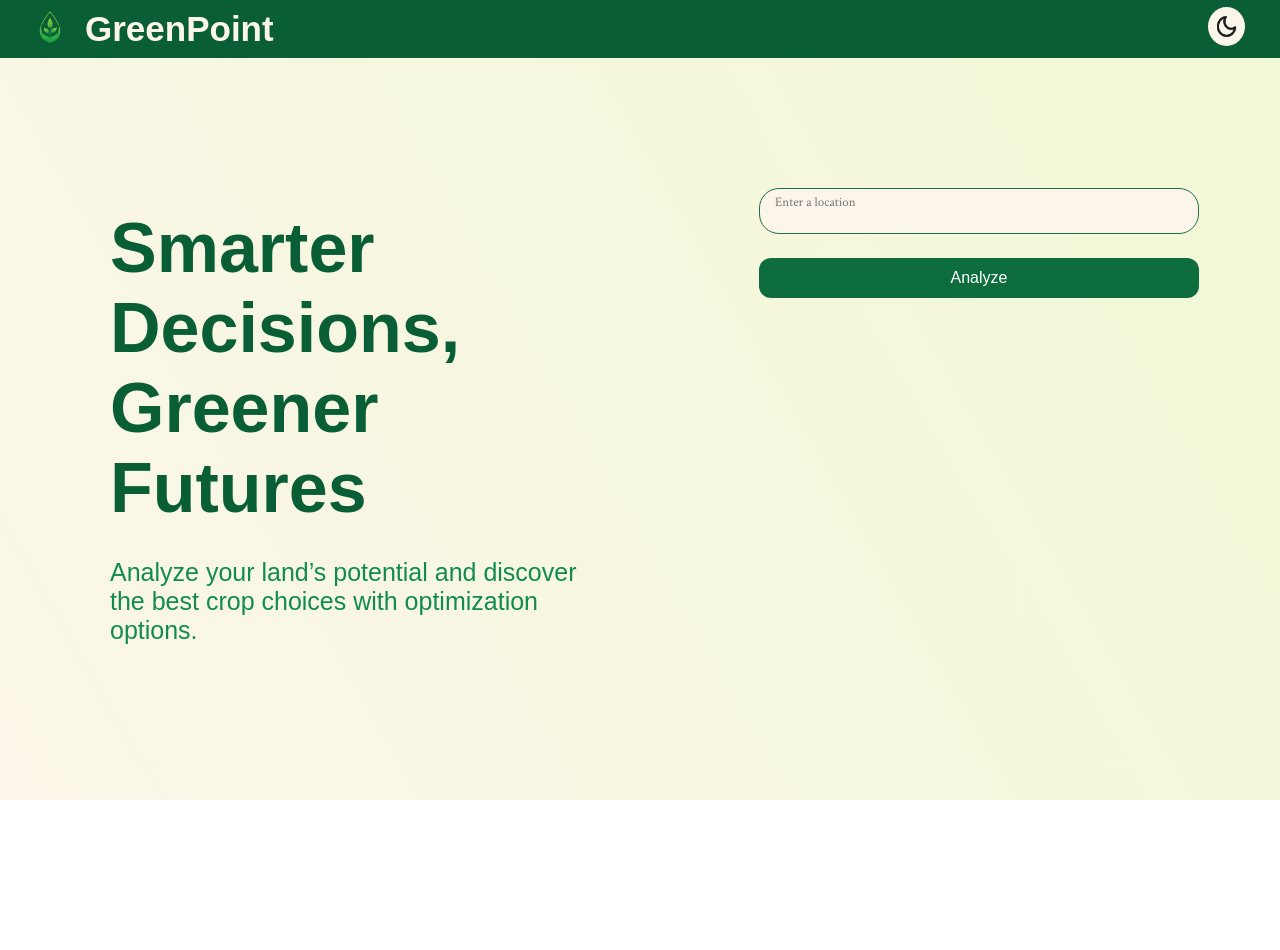
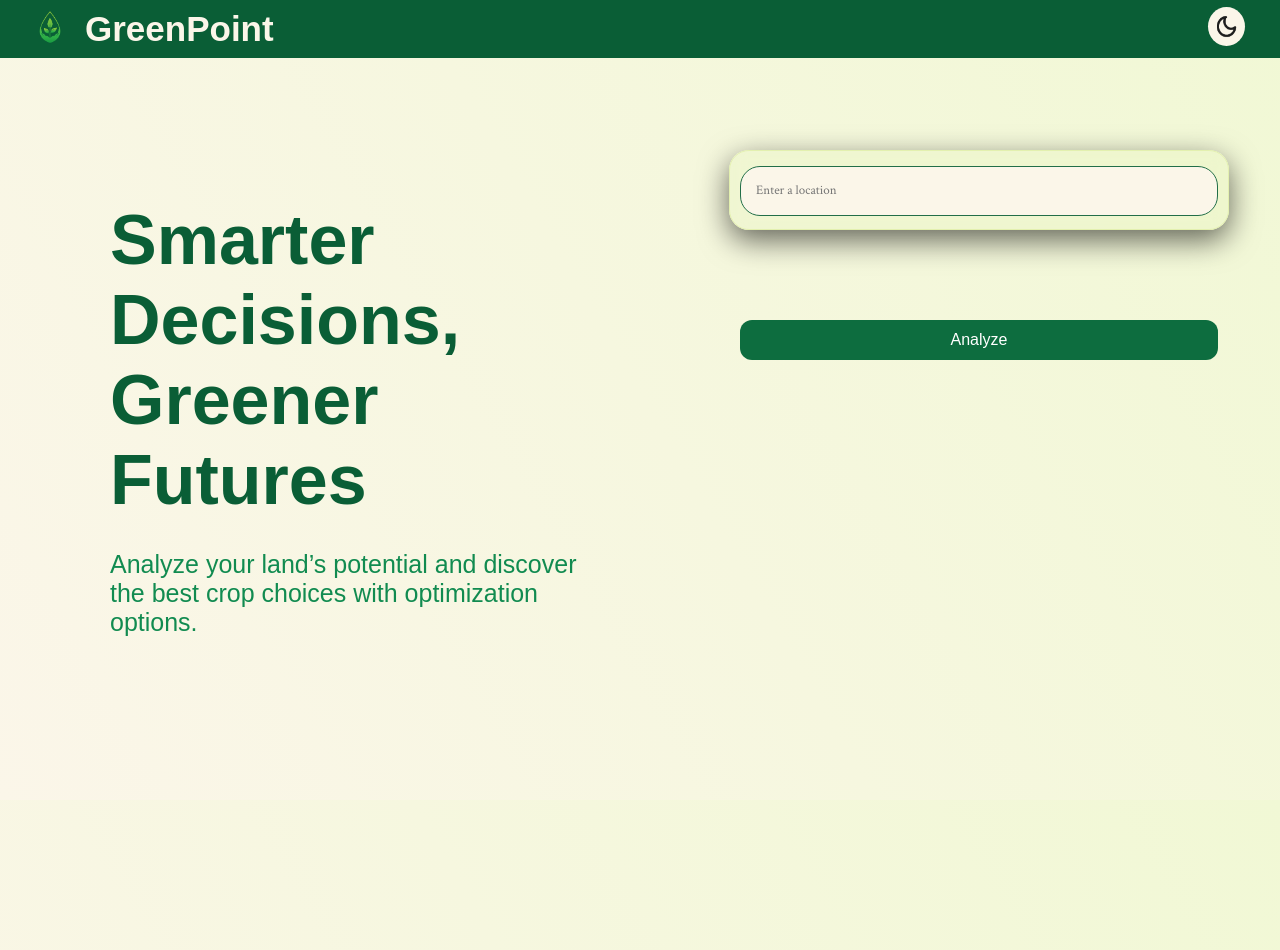
Before and after one commit to Wh4t-20/ReCreate, a Vue app in the folder GreenPoint/: page / in a window 1280 px wide. Before the commit the page ends 800 px from the top, so only its background shows below. Built offline with nearby package versions, Linux system fonts and the light colour scheme; a web font is replaced by a local one.

Commit message:
modified

```diff
--- a/GreenPoint/src/assets/main.css
+++ b/GreenPoint/src/assets/main.css
@@ -23,8 +23,10 @@ header {
   color: white;
   display: flex;
   justify-content: space-between;
-  margin: 0px;
+  margin: 0;
   z-index: 5;
+  position:fixed;
+  top: 0;
 }
 .name {
   margin: 2px;
@@ -86,9 +88,9 @@ section {
 .column {
   float: left;
   width: 40%;
-  margin: 50px auto;
-  margin: 50px;
-  margin-right: 80px;
+  margin: 50px 80px auto 50px;
+
+
 }
 
 #header-1 {
@@ -128,12 +130,19 @@ section {
 }
 
 .chat {
-  margin: 100px auto;
-  padding: 20px 30px;
+  margin: 150px auto;
+  padding: 5px 10px 25px 10px;
   width: 500px;
+  height: 80px;
+  border-radius: 20px;
+  background-color: rgba(227, 240, 175, 0.24);
+  border: 1px solid #E3F0AF;
+  box-shadow: 0 10px 30px rgba(0, 0, 0, 0.6);
   display: flex;
   flex-direction: column;
   z-index: 2;
+  backdrop-filter: blur(8px);
+  vertical-align: middle;
 }
 .big-text {
   font-size: 38px;
@@ -169,9 +178,12 @@ section {
 }
 
 .smaller-description {
-  padding: 5px 15px;
+  padding: 5px 5px 0 5px;
   height: 100%;
   max-height: 50px;
+  padding: 15px 0 10px 15px ;
+  text-align: left;
+
 }
 
 .chat-description:focus,
@@ -190,7 +202,7 @@ section {
   transition: background-color 0.3s ease;
   color: white;
   background-color: #0A5E36;
-  margin-top: 20px;
+  margin-top: 100px;
   display: flex;
   justify-content: center;
   align-items: center;
@@ -337,12 +349,12 @@ html, body {
 
 .suggestions-list {
   position: absolute;
-  top: 100%;
+  top: 65%;
   left: 0;
   width: 100%;
   background-color: #FBF6E9;
   border: 1px solid #226E48;
-  border-top: none;
+  border-top: 1px black;
   list-style-type: none;
   padding: 0;
   margin: 0;
@@ -350,6 +362,8 @@ html, body {
   z-index: 1000;
   max-height: 120px; /* Approx. 5 items */
   overflow-y: auto;
+  border-radius: 0 0 20px 20px;
+  border-top: 1px solid rgb(206, 202, 202)
 }
 
 .dark .suggestions-list {
@@ -389,3 +403,16 @@ html, body {
   background-color: #4a4a4a;
   color: #ffffff;
 }
+
+
+.suggestions-list {
+  transition: opacity 0.2s ease-in-out, transform 0.2s ease;
+  opacity: 1;
+  transform: translateY(0);
+}
+
+.suggestions-list.hidden {
+  opacity: 0;
+  transform: translateY(-5px);
+  pointer-events: none;
+}
--- a/GreenPoint/src/components/Homepage.vue
+++ b/GreenPoint/src/components/Homepage.vue
@@ -19,6 +19,7 @@
         Analyze your land’s potential and discover the best crop choices with optimization options.
       </p>
     </div>
+    </section>
     <div class="chat" >
       <div class="location-input-container">
         <textarea
@@ -44,7 +45,7 @@
 
     </div>
 
-    </section>
+
 
   </div>
 </template>
```
